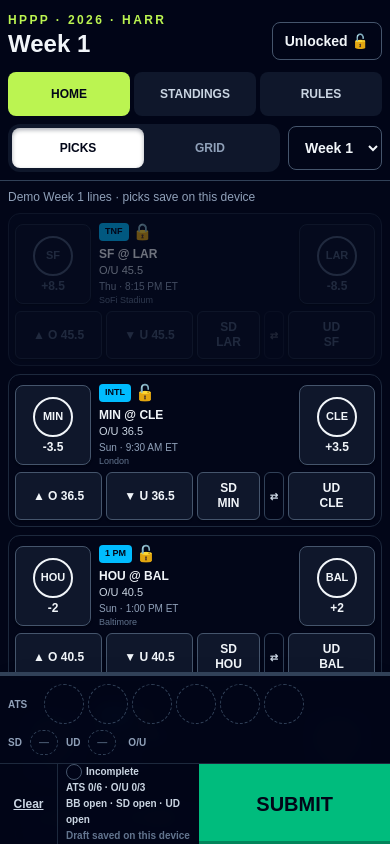
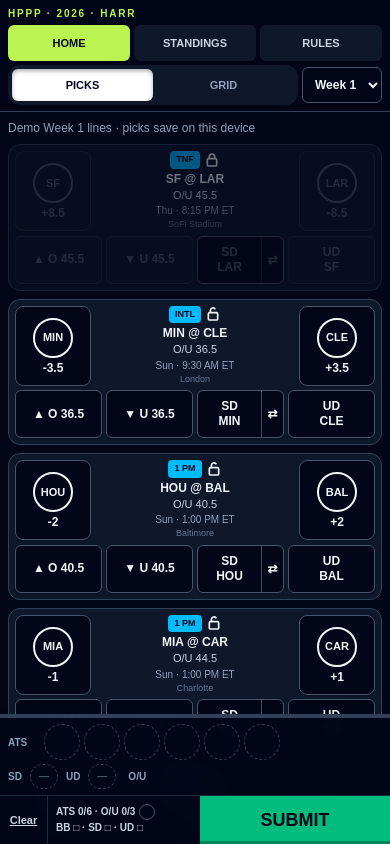
Before and after one commit to ghreichert96/nfl-pool, a Next.js app: page / in a window 390 px wide. Shown: the top 844 px of the page. Built offline with nearby package versions, Linux system fonts and the light colour scheme.

Commit message:
Tighten the mobile picks layout

```diff
--- a/src/features/picks/picks-experience.tsx
+++ b/src/features/picks/picks-experience.tsx
@@ -23,7 +23,7 @@ const draftStorageKey = "hppp:2026:week-1:draft";
 const selectedClass =
   "border-lime-300 bg-lime-300 text-slate-950 shadow-[inset_0_3px_5px_rgb(15_23_42/0.45)]";
 const idleClass =
-  "border-slate-600 bg-slate-900 text-slate-100 shadow-[0_1px_2px_rgb(0_0_0/0.3)]";
+  "border-slate-600 bg-slate-950 text-slate-100 shadow-[0_1px_2px_rgb(0_0_0/0.3)]";
 
 function isTeamSelected(pick: TeamPick | null, gameId: string, team: string) {
   return pick?.gameId === gameId && pick.team === team;
@@ -44,6 +44,34 @@ function Logo({ abbreviation }: { abbreviation: string }) {
     >
       {abbreviation}
     </span>
+  );
+}
+
+function LockIcon({ locked }: { locked: boolean }) {
+  return locked ? (
+    <svg
+      aria-label="Locked"
+      viewBox="0 0 24 24"
+      className="size-4"
+      fill="none"
+      stroke="currentColor"
+      strokeWidth="2.5"
+    >
+      <rect x="5" y="10" width="14" height="11" rx="2" />
+      <path d="M8 10V7a4 4 0 0 1 8 0v3" />
+    </svg>
+  ) : (
+    <svg
+      aria-label="Unlocked"
+      viewBox="0 0 24 24"
+      className="size-4"
+      fill="none"
+      stroke="currentColor"
+      strokeWidth="2.5"
+    >
+      <rect x="5" y="10" width="14" height="11" rx="2" />
+      <path d="M8 10V7a4 4 0 0 1 7.5-2" />
+    </svg>
   );
 }
 
@@ -106,14 +134,12 @@ function SmallToggle({
 
 function GameInfo({ game }: { game: Game }) {
   return (
-    <div className="flex min-w-0 flex-col items-start text-left">
+    <div className="flex min-w-0 flex-col items-center text-center">
       <div className="flex items-center gap-1">
         <span className="rounded bg-sky-400 px-1.5 py-0.5 text-[9px] font-black text-slate-950">
           {game.badge}
         </span>
-        <span aria-label={game.locked ? "Locked" : "Unlocked"}>
-          {game.locked ? "🔒" : "🔓"}
-        </span>
+        <LockIcon locked={Boolean(game.locked)} />
       </div>
       <strong className="mt-0.5 whitespace-nowrap text-xs">
         {game.away.abbreviation} @ {game.home.abbreviation}
@@ -183,7 +209,7 @@ function GameRow({
 
   return (
     <article
-      className={`rounded-xl border p-1.5 ${game.locked ? "border-slate-800 bg-slate-900/35 opacity-45" : "border-slate-800 bg-slate-950"}`}
+      className={`rounded-xl border p-1.5 ${game.locked ? "border-slate-700 bg-slate-800/50 opacity-45" : "border-slate-700 bg-slate-900"}`}
     >
       <div className="grid grid-cols-[76px_minmax(100px,1fr)_76px] items-center gap-2">
         <TeamToggle
@@ -219,10 +245,13 @@ function GameRow({
         >
           ▼ U {game.total}
         </SmallToggle>
-        <div className="grid grid-cols-[1fr_20px] gap-1">
-          <SmallToggle
-            label={`Sudden Death ${sdTeam}`}
-            selected={isTeamSelected(picks.suddenDeath, game.id, sdTeam)}
+        <div
+          className={`grid min-h-12 grid-cols-[1fr_22px] overflow-hidden rounded-md border transition-colors disabled:opacity-30 ${isTeamSelected(picks.suddenDeath, game.id, sdTeam) ? selectedClass : idleClass}`}
+        >
+          <button
+            type="button"
+            aria-label={`Sudden Death ${sdTeam}`}
+            aria-pressed={isTeamSelected(picks.suddenDeath, game.id, sdTeam)}
             disabled={Boolean(game.locked || sdUnavailable)}
             onClick={() =>
               setPicks((current) => ({
@@ -236,14 +265,15 @@ function GameRow({
                   : { gameId: game.id, team: sdTeam },
               }))
             }
+            className="text-xs font-black leading-tight disabled:opacity-30"
           >
             SD
             <br />
             {sdTeam}
-          </SmallToggle>
+          </button>
           <button
             type="button"
-            aria-label={`Use ${sdUnderdog ? "favorite" : "underdog"} for Sudden Death`}
+            aria-label={`Switch Sudden Death to ${sdUnderdog ? favorite : underdog}`}
             disabled={Boolean(game.locked || sdUnavailable)}
             onClick={() => {
               setSdUnderdog((value) => !value);
@@ -253,7 +283,7 @@ function GameRow({
                   : current,
               );
             }}
-            className="rounded-md border border-slate-700 text-[10px] font-black text-slate-300 disabled:opacity-30"
+            className="border-l border-current/30 text-xs font-black disabled:opacity-30"
           >
             ⇄
           </button>
@@ -324,7 +354,7 @@ function Preview({
 
   return (
     <aside className="fixed inset-x-0 bottom-0 z-20 mx-auto max-w-2xl border-t-4 border-slate-700 bg-slate-950/98 shadow-2xl backdrop-blur">
-      <div className="space-y-1.5 px-2 py-2">
+      <div className="space-y-1 px-2 py-1.5">
         <div
           className="flex items-center gap-1 overflow-x-auto"
           aria-label="ATS picks"
@@ -338,7 +368,7 @@ function Preview({
               return (
                 <span
                   key={index}
-                  className="size-10 shrink-0 rounded-full border border-dashed border-slate-700"
+                  className="size-9 shrink-0 rounded-full border border-dashed border-slate-700"
                 />
               );
             const bestBet =
@@ -355,7 +385,7 @@ function Preview({
                     bestBet: bestBet ? null : pick,
                   }))
                 }
-                className={`relative grid size-10 shrink-0 place-items-center rounded-full border text-[11px] font-black ${resultClass(teamResult(games.get(pick.gameId), pick.team, "ats"))} ${bestBet ? "ring-2 ring-amber-300 ring-offset-2 ring-offset-slate-950" : ""}`}
+                className={`relative grid size-9 shrink-0 place-items-center rounded-full border text-[10px] font-black ${resultClass(teamResult(games.get(pick.gameId), pick.team, "ats"))} ${bestBet ? "ring-2 ring-amber-300 ring-offset-1 ring-offset-slate-950" : ""}`}
               >
                 {bestBet && (
                   <span className="absolute -top-2 text-sm text-amber-300">
@@ -395,7 +425,7 @@ function Preview({
           })}
         </div>
       </div>
-      <div className="grid grid-cols-[58px_1fr_minmax(116px,1.35fr)] border-t border-slate-800">
+      <div className="grid grid-cols-[48px_1fr_minmax(112px,1.25fr)] border-t border-slate-800">
         <button
           type="button"
           onClick={() => {
@@ -403,12 +433,13 @@ function Preview({
             setSubmittedDraft(null);
             setMessage("Draft cleared");
           }}
-          className="min-h-16 border-r border-slate-800 text-xs font-bold text-slate-300 underline"
+          className="min-h-12 border-r border-slate-800 text-[11px] font-bold text-slate-300 underline"
         >
           Clear
         </button>
         <div className="flex flex-col justify-center px-2 text-[10px] font-bold leading-4 text-slate-300">
-          <span className="flex items-center gap-1">
+          <span className="flex items-center gap-1 whitespace-nowrap">
+            ATS {picks.ats.length}/6 · O/U {picks.totals.length}/3
             {complete ? (
               <span
                 aria-label={submitted ? "Submitted" : "Ready to submit"}
@@ -419,17 +450,14 @@ function Preview({
             ) : (
               <span className="size-4 rounded-full border border-slate-600" />
             )}
-            {submitted ? "Submitted" : complete ? "Ready" : "Incomplete"}
           </span>
-          <span>
-            ATS {picks.ats.length}/6 · O/U {picks.totals.length}/3
+          <span className="whitespace-nowrap">
+            BB {picks.bestBet ? "✓" : "□"} · SD {picks.suddenDeath ? "✓" : "□"}{" "}
+            · UD {picks.underdog ? "✓" : "□"}
           </span>
-          <span>
-            BB {picks.bestBet ? "set" : "open"} · SD{" "}
-            {picks.suddenDeath ? "set" : "open"} · UD{" "}
-            {picks.underdog ? "set" : "open"}
+          <span role="status" className="sr-only">
+            {message}
           </span>
-          <span className="truncate text-slate-500">{message}</span>
         </div>
         <button
           type="button"
@@ -438,7 +466,7 @@ function Preview({
             setMessage(complete ? "Demo submission recorded" : validation);
             if (complete) setSubmittedDraft(serializedDraft);
           }}
-          className="min-h-16 bg-emerald-500 px-3 text-xl font-black text-slate-950 shadow-[inset_0_-3px_0_rgb(5_90_65/0.55)] active:shadow-[inset_0_3px_5px_rgb(5_46_22/0.55)]"
+          className="min-h-12 bg-emerald-500 px-3 text-lg font-black text-slate-950 shadow-[inset_0_-3px_0_rgb(5_90_65/0.55)] active:shadow-[inset_0_3px_5px_rgb(5_46_22/0.55)]"
         >
           SUBMIT
         </button>
@@ -473,20 +501,12 @@ export function PicksExperience() {
   }, [draftReady, picks]);
 
   return (
-    <main className="mx-auto min-h-screen max-w-2xl bg-slate-950 px-2 pb-40 text-slate-100">
-      <header className="sticky top-0 z-10 -mx-2 border-b border-slate-700 bg-slate-950/95 px-2 pb-2 pt-3 backdrop-blur">
-        <div className="flex items-end justify-between gap-3">
-          <div>
-            <p className="text-xs font-bold uppercase tracking-[0.2em] text-lime-300">
-              HPPP · 2026 · HARR
-            </p>
-            <h1 className="text-2xl font-black">Week 1</h1>
-          </div>
-          <span className="rounded-lg border border-slate-600 px-3 py-2 text-sm font-bold">
-            Unlocked 🔓
-          </span>
-        </div>
-        <nav className="mt-3 grid grid-cols-3 gap-1" aria-label="Primary">
+    <main className="mx-auto min-h-screen max-w-2xl bg-slate-950 px-2 pb-32 text-slate-100">
+      <header className="sticky top-0 z-10 -mx-2 border-b border-slate-700 bg-slate-950/95 px-2 pb-1.5 pt-1.5 backdrop-blur">
+        <p className="mb-1 text-[10px] font-bold uppercase tracking-[0.18em] text-lime-300">
+          HPPP · 2026 · HARR
+        </p>
+        <nav className="grid grid-cols-3 gap-1" aria-label="Primary">
           {[
             ["HOME", true],
             ["STANDINGS", false],
@@ -494,20 +514,20 @@ export function PicksExperience() {
           ].map(([label, active]) => (
             <button
               key={String(label)}
-              className={`min-h-11 rounded-lg text-xs font-black ${active ? "bg-lime-300 text-slate-950" : "bg-slate-900 text-slate-300"}`}
+              className={`min-h-9 rounded-md text-[11px] font-black ${active ? "bg-lime-300 text-slate-950" : "bg-slate-900 text-slate-300"}`}
             >
               {label}
             </button>
           ))}
         </nav>
-        <div className="mt-2 flex items-center justify-between gap-2">
+        <div className="mt-1 flex items-center justify-between gap-1">
           <div className="grid flex-1 grid-cols-2 rounded-xl bg-slate-900 p-1">
             {(["picks", "grid"] as const).map((option) => (
               <button
                 key={option}
                 type="button"
                 onClick={() => setView(option)}
-                className={`min-h-10 rounded-lg text-xs font-black uppercase ${view === option ? "bg-white text-slate-950 shadow-[inset_0_2px_4px_rgb(15_23_42/0.35)]" : "text-slate-400"}`}
+                className={`min-h-8 rounded-md text-[11px] font-black uppercase ${view === option ? "bg-white text-slate-950 shadow-[inset_0_2px_4px_rgb(15_23_42/0.35)]" : "text-slate-400"}`}
               >
                 {option}
               </button>
@@ -515,7 +535,7 @@ export function PicksExperience() {
           </div>
           <select
             aria-label="Week"
-            className="min-h-11 rounded-lg border border-slate-600 bg-slate-950 px-3 text-sm font-black"
+            className="min-h-9 rounded-md border border-slate-600 bg-slate-950 px-2 text-xs font-black"
             defaultValue="1"
           >
             <option value="1">Week 1</option>
```
Also changed, not shown: 1 other file (tests, documents, lock files or other folders).
